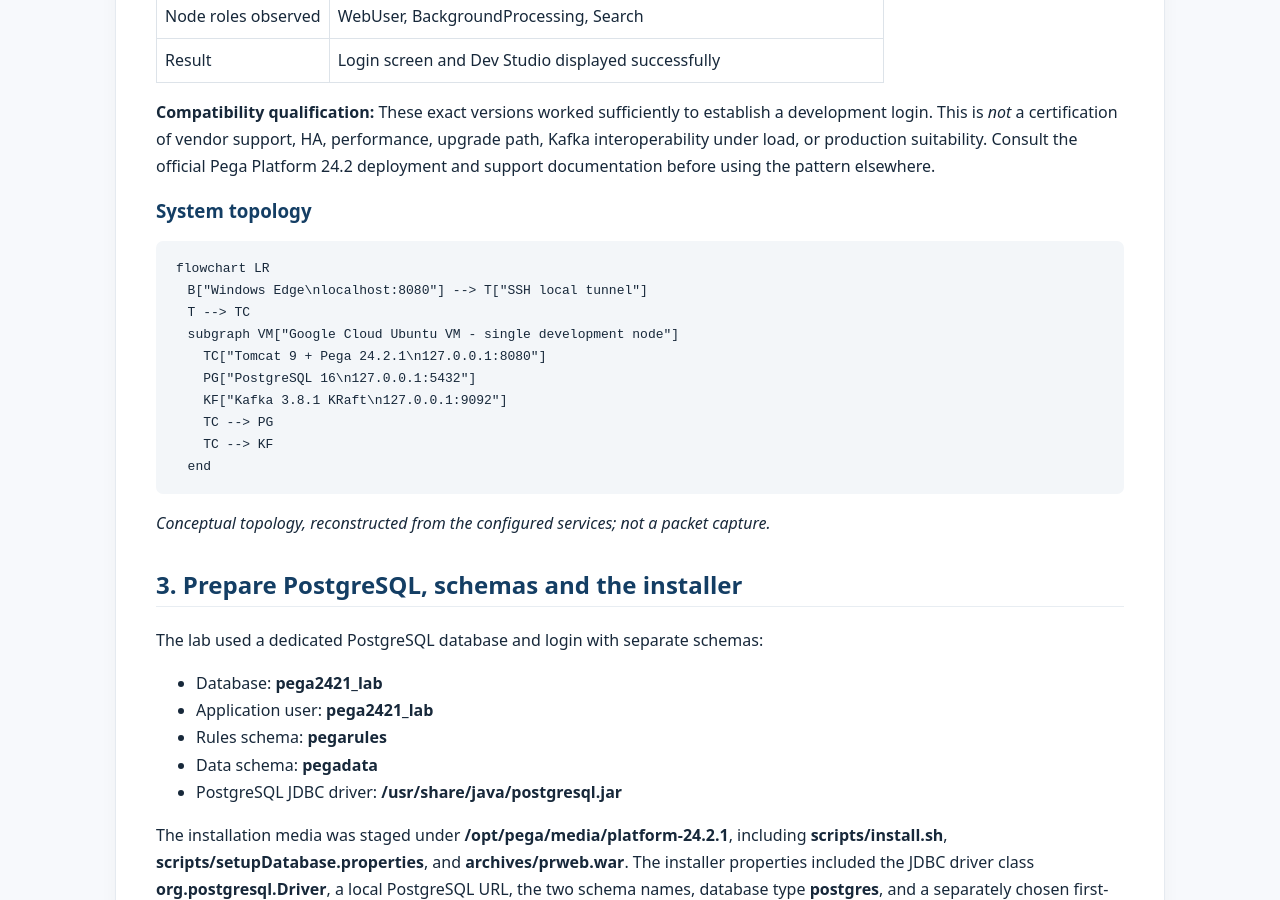
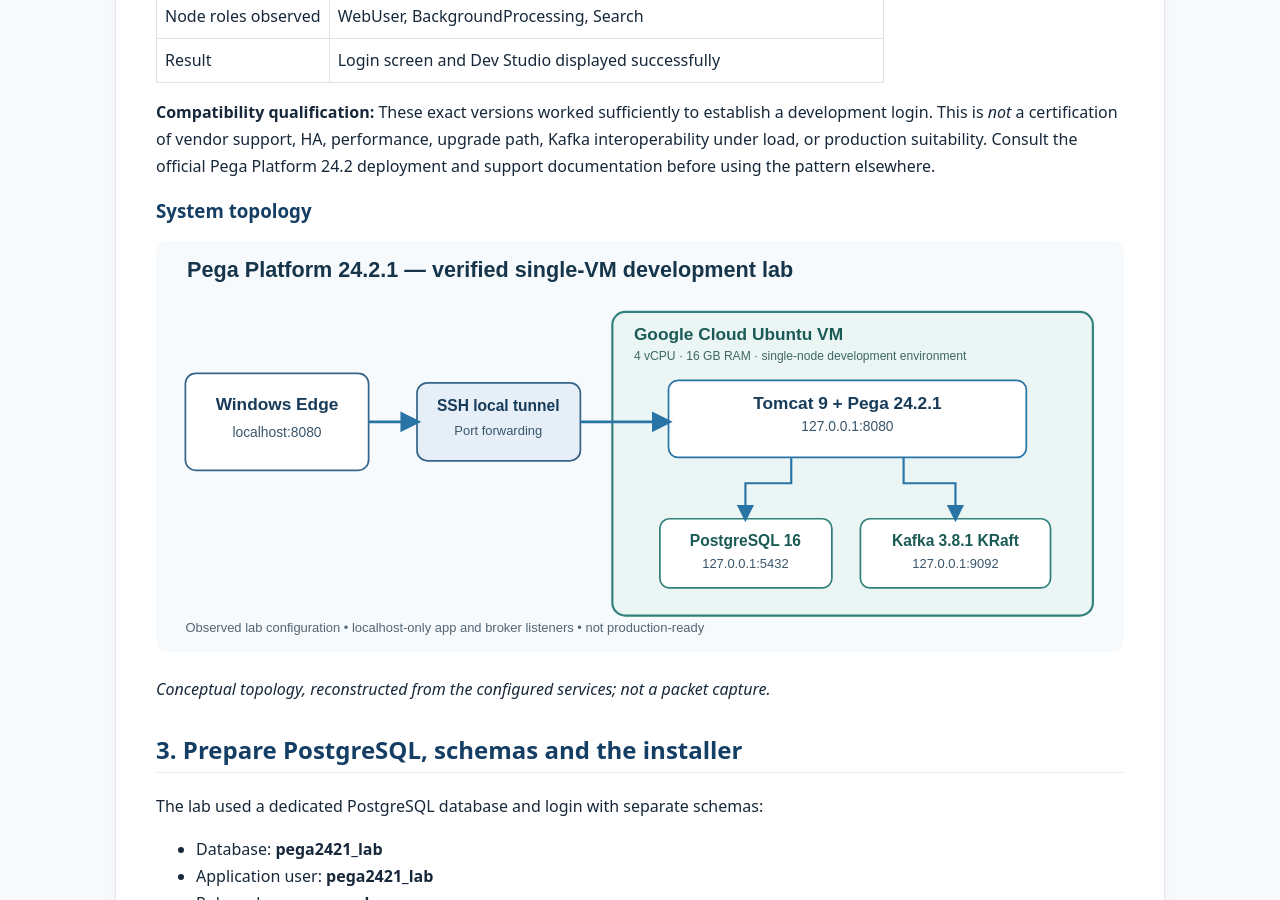
Before and after one commit to chandransandeep/pega-feature-atlas, a Jekyll site: the page built from docs/articles/platform-runtime/pega-24-2-1-google-cloud-single-vm-lab.md, in a window 1280 px wide and 900 px high, scrolled down 1557 px. Built offline with Jekyll 4.4.1, drawn with Linux system fonts in a browser that asks for light colours.

Commit message:
fix: render Pega lab topology as SVG on GitHub Pages

```diff
--- a/docs/articles/platform-runtime/pega-24-2-1-google-cloud-single-vm-lab.md
+++ b/docs/articles/platform-runtime/pega-24-2-1-google-cloud-single-vm-lab.md
@@ -47,18 +47,7 @@ A running Linux service is not equivalent to a functioning Pega application. The
 
 ### System topology
 
-~~~mermaid
-flowchart LR
-  B["Windows Edge\nlocalhost:8080"] --> T["SSH local tunnel"]
-  T --> TC
-  subgraph VM["Google Cloud Ubuntu VM - single development node"]
-    TC["Tomcat 9 + Pega 24.2.1\n127.0.0.1:8080"]
-    PG["PostgreSQL 16\n127.0.0.1:5432"]
-    KF["Kafka 3.8.1 KRaft\n127.0.0.1:9092"]
-    TC --> PG
-    TC --> KF
-  end
-~~~
+![Single-VM Pega 24.2.1 deployment topology: Windows Edge through SSH tunnel to Tomcat, PostgreSQL, and Kafka on a Google Cloud Ubuntu VM]({{ '/assets/diagrams/pega-24-2-1-single-vm-lab.svg' | relative_url }})
 
 *Conceptual topology, reconstructed from the configured services; not a packet capture.*
 
```
